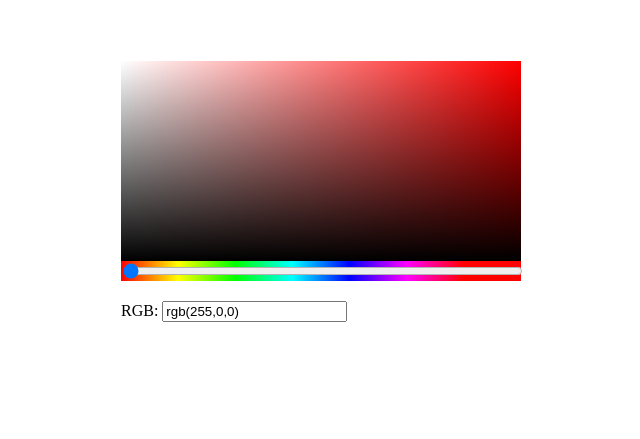
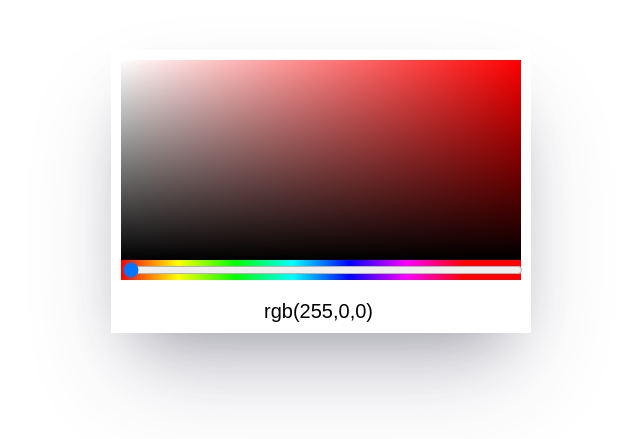
Before and after one commit to mikhailkushkov/color-range-picker, a website built with webpack: page public/index.html in a window 1280 px wide. Shown: the part 137-576 px from the top of the page, without its empty margins (319-959 px from the left). Built offline with nearby package versions, Linux system fonts and the light colour scheme.

Commit message:
improvements

```diff
--- a/public/index.html
+++ b/public/index.html
@@ -10,7 +10,7 @@
                 <input value="0" type="range" max="1529" class="range-slider">
             </div>
             <div class="color-picker-output-row">
-                RGB: <input class="rgb-input" type="text" value="rgb(255,0,0)">
+               <input class="rgb-input" type="text" value="rgb(255,0,0)">
             </div>
         </div>
     </body>
--- a/src/colorpicker/ColorPicker.js
+++ b/src/colorpicker/ColorPicker.js
@@ -1,59 +1,65 @@
 export default class ColorPicker {
-
   constructor(domWrapper) {
-
-        this.rangeInput = domWrapper.querySelector('.color-picker-color-range input')
-        this.gradientDisplay = domWrapper.querySelector('.color-picker-gradient')
-        this.rgbInput = domWrapper.querySelector('.rgb-input')
+    this.rangeInput = domWrapper.querySelector(
+      ".color-picker-color-range input"
+    );
+    this.gradientDisplay = domWrapper.querySelector(".color-picker-gradient");
+    this.rgbInput = domWrapper.querySelector(".rgb-input");
 
     //jede Farbe kann max 255 schritte haben
 
     //hier definieren wir die Farbtöne, diff - ist dynamisch und wird ersetzt durch den slider input
     //Farbton
     this.gradientMap = [
-            'rgba(255, DIFF, 0)',
-            'rgba(DIFF, 255, 0)',
-            'rgba(0, 255, DIFF)',
-            'rgba(0, DIFF, 255)',
-            'rgba(DIFF, 0, 255)',
-            'rgba(255, 0, DIFF)'
-        ]
+      "rgb(255, DIFF, 0)",
+      "rgb(DIFF, 255, 0)",
+      "rgb(0, 255, DIFF)",
+      "rgb(0, DIFF, 255)",
+      "rgb(DIFF, 0, 255)",
+      "rgb(255, 0, DIFF)",
+    ];
 
     //Farbton
-        this.currentHue = 'rgba(155, 0, 0)';
+    this.currentHue = "rgb(155, 0, 0)";
 
-        this.registerHandlers()
+    this.registerHandlers();
   }
 
   registerHandlers() {
-        this.rangeInput.addEventListener('input', (e) => this.selectHue(e.target.value))
+    this.rangeInput.addEventListener("input", (e) =>
+      this.selectHue(e.target.value)
+    );
   }
 
   //value - eine Zahl wo der Slider sich gerade befindet
   selectHue(value) {
-        value = parseInt(value)
+    value = parseInt(value);
 
     //macht komma weg
     //255 - maximale wert in farbspektrum
     //in welchem farbton sind wir?
-        const currentRangeStepIndex = Math.floor(value / 255)
+    const currentRangeStepIndex = Math.floor(value / 255);
 
     //in welchem schritt in farbton sind wir
-        let currentStepValue = value - (255 * currentRangeStepIndex)
+    let currentStepValue = value - 255 * currentRangeStepIndex;
 
     //gerade zahl oder nicht gerade
     if (currentRangeStepIndex % 2 !== 0) {
-            currentStepValue = 255 - currentStepValue
+      currentStepValue = 255 - currentStepValue;
     }
 
-        this.currentHue = this.gradientMap[currentRangeStepIndex].replace('DIFF', currentStepValue)
-        this.render()
+    this.currentHue = this.gradientMap[currentRangeStepIndex].replace(
+      "DIFF",
+      currentStepValue
+    );
+    this.render();
   }
 
   render() {
-        this.gradientDisplay.style.backgroundImage = `linear-gradient(rgba(0,0,0,0),#000),linear-gradient(90deg,#fff, ${this.currentHue})`
-        this.rgbInput.value = this.currentHue
+    this.gradientDisplay.style.backgroundImage = `linear-gradient(rgba(0,0,0,0),#000),linear-gradient(90deg,#fff, ${this.currentHue})`;
+    this.rgbInput.value = this.currentHue;
+    this.rgbInput.style.color = this.rgbInput.value;
   }
 }
 
-//statt DIFF einen canvas zu holen, und in einem canvas kann man die Farbe mit Koordinaten holen
+//TODO: statt DIFF einen canvas zu holen, und in einem canvas kann man die Farbe mit Koordinaten holen
--- a/src/scss/app.scss
+++ b/src/scss/app.scss
@@ -21,6 +21,8 @@ body {
 }
 .color-picker-wrapper {
     width: 400px;
+    padding: 10px;
+    box-shadow: rgba(50, 50, 93, 0.25) 0px 50px 100px -20px, rgba(0, 0, 0, 0.3) 0px 30px 60px -30px;
 
     .color-picker {
         &-color-range {
@@ -30,7 +32,7 @@ body {
 
             $gradientString: null;
 
-            //die funk unten erstellt einen Gradient aus den 7 Farben oben
+            //die funk erstellt einen Gradient aus den 7 Farben oben
             //damit ich die color-range bekomme, es fängt an mit einem leeren String
             //dann konvertiert er: rgba(255,0,0) 0%, rgba(255,255,0).. damit man unten den korrekten Gradient hat.
 
@@ -53,5 +55,14 @@ body {
     .range-slider {
         width: 100%;
     }
-
+    .rgb-input {
+        padding: 0;
+        margin: 0;
+        border: none;
+        padding: 0 50px 0 45px;
+        font-size: 20px;
+        text-align: center;
+        margin: 0 auto;
+        display: flex;
+    }
 }
```
Also changed, not shown: src/scss/app.css (added), 1 other file. Lines whose indentation alone changed are shown as unchanged.
